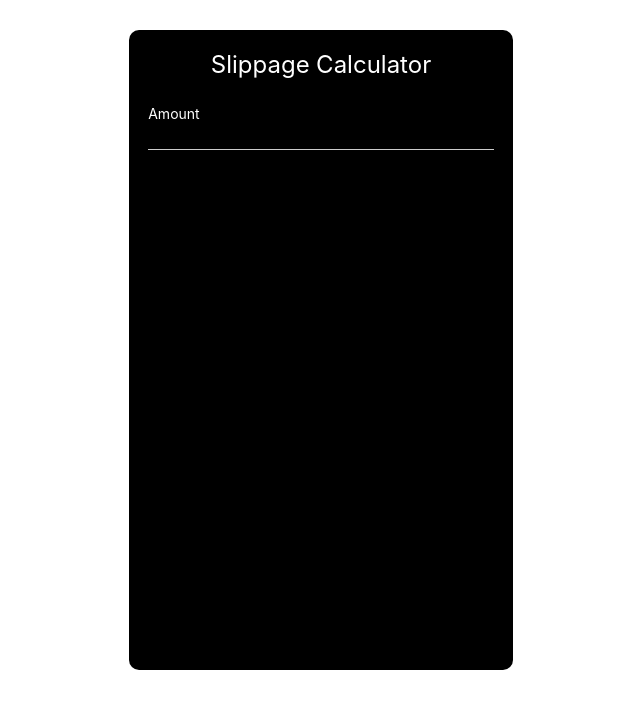
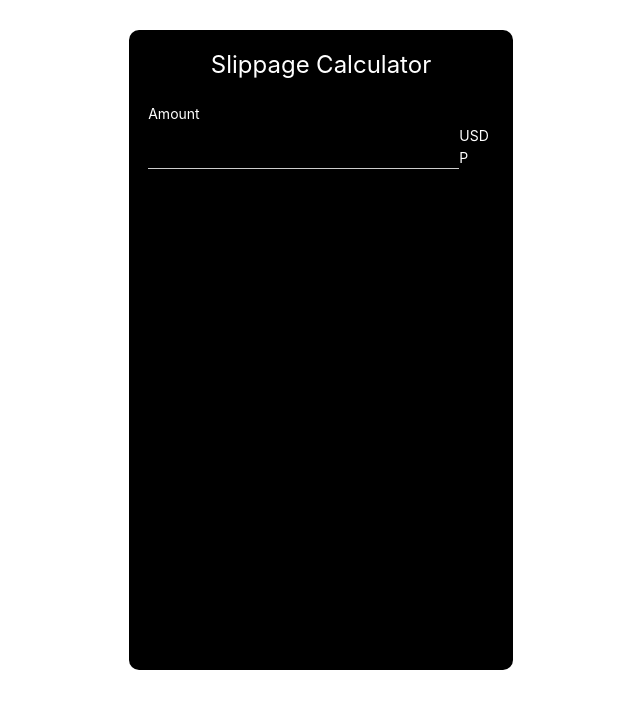
Before and after one commit to Sam44323/slippage_calculator, a React (Create React App) app: page / in a window 1280 px wide. Shown: the top 708 px of the page, without its empty margins (319-959 px from the left). Built offline with nearby package versions, Linux system fonts and the light colour scheme.

Commit message:
add: added horizontal_flex for input

```diff
--- a/src/components/Input.tsx
+++ b/src/components/Input.tsx
@@ -22,11 +22,26 @@ const Input: React.FC<IProps> = (props) => {
       >
         Amount
       </Typography>
-      <input
-        value={props.value}
-        onChange={(e) => props.changeHandler(e.target.value)}
-        onFocus={() => props.focusHandler(props.name)}
-      />
+      <div
+        style={{
+          display: "flex",
+          justifyContent: "space-between",
+        }}
+      >
+        <input
+          value={props.value}
+          onChange={(e) => props.changeHandler(e.target.value)}
+          onFocus={() => props.focusHandler(props.name)}
+        />
+        <Typography
+          style={{
+            color: "white",
+            fontSize: "14px",
+          }}
+        >
+          {props.name}
+        </Typography>
+      </div>
     </div>
   );
 };
```
